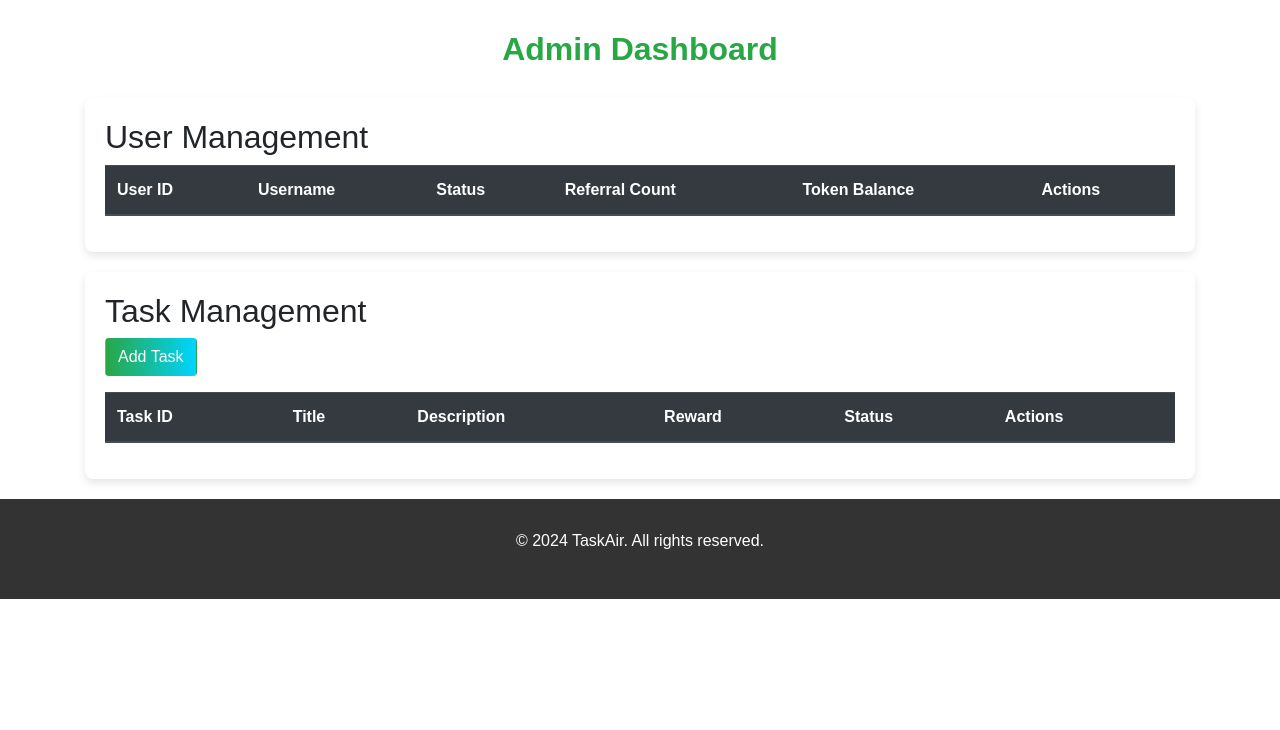
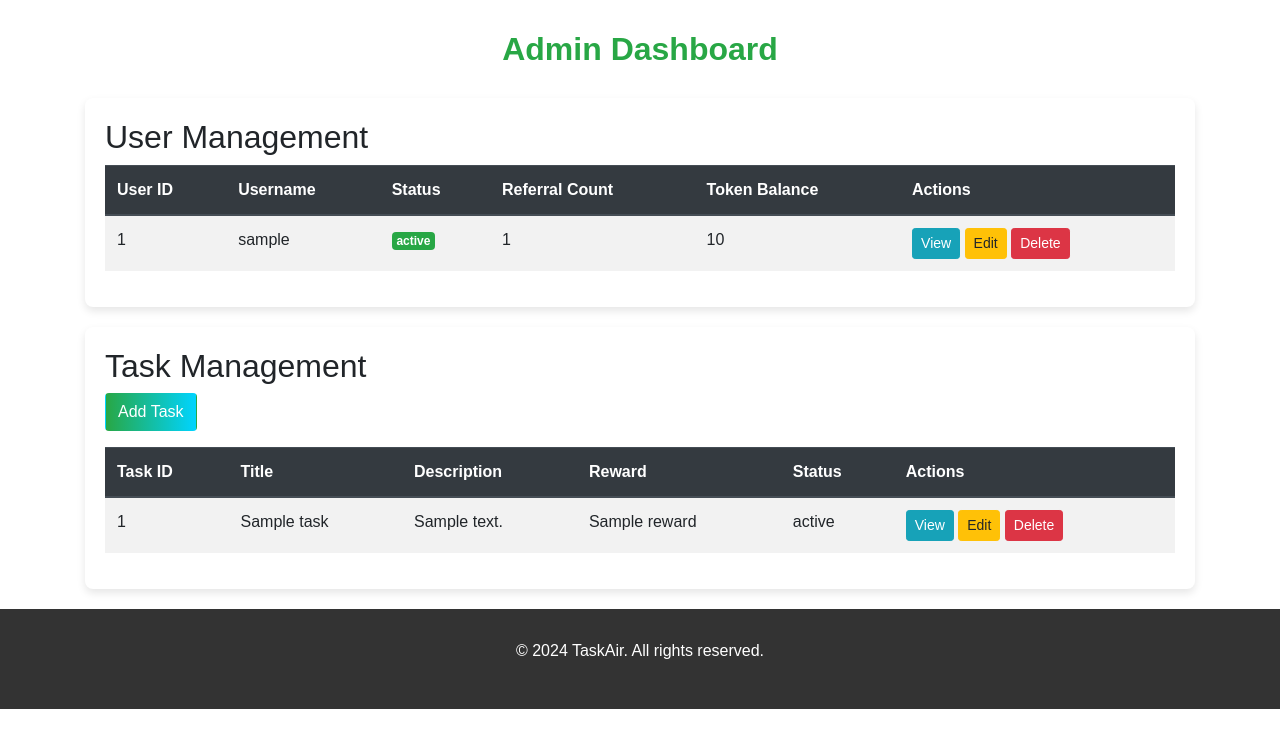
Before and after one commit to memeglow8/autotwt, a Flask app: template templates/admin_dashboard.html in a window 1280 px wide. Shown: the part 70-800 px from the top of the page. Run offline with Flask 3, Linux system fonts and the light colour scheme; the template is opened without the code that fills it: most values are stand-ins (such as "Sample title", 1, 10 or a date in 2020); lists and menus that the app fills with data are empty; some libraries are stand-ins or nearby versions.

Commit message:
Update admin_dashboard.html

```diff
--- a/templates/admin_dashboard.html
+++ b/templates/admin_dashboard.html
@@ -8,6 +8,7 @@
     <!-- Bootstrap CSS -->
     <link rel="stylesheet" href="https://stackpath.bootstrapcdn.com/bootstrap/4.5.2/css/bootstrap.min.css">
     <style>
+        /* Custom Styles */
         body {
             font-family: Arial, sans-serif;
         }
@@ -33,11 +34,29 @@
             color: #fff;
         }
 
+        .bg-dark {
+            background-color: #111;
+        }
+
+        .nav-link {
+            color: #aaa;
+            margin: 0 15px;
+            font-weight: 500;
+        }
+
+        .nav-link:hover {
+            color: #fff;
+        }
+
         .footer {
             background-color: #333;
             color: #fff;
             padding: 30px 20px;
             text-align: center;
+        }
+
+        .footer-logo {
+            width: 100px;
         }
     </style>
 </head>
@@ -73,8 +92,21 @@
                         <th>Actions</th>
                     </tr>
                 </thead>
-                <tbody id="userTable">
-                    <!-- Dynamic user rows will be added here -->
+                <tbody>
+                    {% for user in users %}
+                    <tr>
+                        <td>{{ user.id }}</td>
+                        <td>{{ user.username }}</td>
+                        <td><span class="badge badge-success">{{ user.status }}</span></td>
+                        <td>{{ user.referral_count }}</td>
+                        <td>{{ user.token_balance }}</td>
+                        <td>
+                            <button class="btn btn-sm btn-info" onclick="viewUser({{ user.id }})">View</button>
+                            <button class="btn btn-sm btn-warning" onclick="editUser({{ user.id }}, '{{ user.username }}', {{ user.referral_count }}, {{ user.token_balance }})">Edit</button>
+                            <button class="btn btn-sm btn-danger" onclick="confirmDeleteUser({{ user.id }})">Delete</button>
+                        </td>
+                    </tr>
+                    {% endfor %}
                 </tbody>
             </table>
         </div>
@@ -82,7 +114,7 @@
         <!-- Task Management Section -->
         <div class="admin-section">
             <h2>Task Management</h2>
-            <button class="btn btn-gradient mb-3" data-toggle="modal" data-target="#addTaskModal">Add Task</button>
+            <button class="btn btn-gradient mb-3" onclick="openAddTaskModal()">Add Task</button>
             <table class="table table-striped table-responsive-md">
                 <thead class="thead-dark">
                     <tr>
@@ -94,8 +126,21 @@
                         <th>Actions</th>
                     </tr>
                 </thead>
-                <tbody id="taskTable">
-                    <!-- Dynamic task rows will be added here -->
+                <tbody>
+                    {% for task in tasks %}
+                    <tr>
+                        <td>{{ task.id }}</td>
+                        <td>{{ task.title }}</td>
+                        <td>{{ task.description }}</td>
+                        <td>{{ task.reward }}</td>
+                        <td>{{ task.status }}</td>
+                        <td>
+                            <button class="btn btn-sm btn-info" onclick="viewTask({{ task.id }})">View</button>
+                            <button class="btn btn-sm btn-warning" onclick="editTask({{ task.id }}, '{{ task.title }}', '{{ task.description }}', {{ task.reward }})">Edit</button>
+                            <button class="btn btn-sm btn-danger" onclick="deleteTask({{ task.id }})">Delete</button>
+                        </td>
+                    </tr>
+                    {% endfor %}
                 </tbody>
             </table>
         </div>
@@ -106,113 +151,16 @@
         <p>© 2024 TaskAir. All rights reserved.</p>
     </footer>
 
-    <!-- Add Task Modal -->
-    <div class="modal fade" id="addTaskModal" tabindex="-1" aria-labelledby="addTaskModalLabel" aria-hidden="true">
-        <div class="modal-dialog">
-            <div class="modal-content">
-                <div class="modal-header">
-                    <h5 class="modal-title" id="addTaskModalLabel">Add New Task</h5>
-                    <button type="button" class="close" data-dismiss="modal" aria-label="Close">
-                        <span aria-hidden="true">&times;</span>
-                    </button>
-                </div>
-                <div class="modal-body">
-                    <form id="addTaskForm">
-                        <div class="form-group">
-                            <label for="taskTitle">Title</label>
-                            <input type="text" class="form-control" id="taskTitle" required>
-                        </div>
-                        <div class="form-group">
-                            <label for="taskDescription">Description</label>
-                            <textarea class="form-control" id="taskDescription" required></textarea>
-                        </div>
-                        <div class="form-group">
-                            <label for="taskReward">Reward</label>
-                            <input type="number" class="form-control" id="taskReward" required>
-                        </div>
-                    </form>
-                </div>
-                <div class="modal-footer">
-                    <button type="button" class="btn btn-primary" onclick="submitTask()">Add Task</button>
-                    <button type="button" class="btn btn-secondary" data-dismiss="modal">Close</button>
-                </div>
-            </div>
-        </div>
-    </div>
-    <!-- Dependencies -->
+    <!-- Bootstrap and jQuery scripts -->
     <script src="https://code.jquery.com/jquery-3.5.1.min.js"></script>
     <script src="https://cdn.jsdelivr.net/npm/popper.js@1.16.1/dist/umd/popper.min.js"></script>
     <script src="https://stackpath.bootstrapcdn.com/bootstrap/4.5.2/js/bootstrap.min.js"></script>
-    <!-- Custom Script -->
-<script>
-    $(document).ready(function () {
-        // Load Users
-        function loadUsers() {
-            $.ajax({
-                url: "/api/users",
-                type: "GET",
-                success: function (data) {
-                    const userTable = $("#userTable");
-                    userTable.empty();
-                    data.forEach(user => {
-                        userTable.append(`
-                            <tr>
-                                <td>${user.id}</td>
-                                <td>${user.username}</td>
-                                <td><span class="badge badge-success">${user.status}</span></td>
-                                <td>${user.referral_count}</td>
-                                <td>${user.token_balance}</td>
-                                <td>
-                                    <button class="btn btn-sm btn-info" onclick="viewUser(${user.id})">View</button>
-                                    <button class="btn btn-sm btn-warning" onclick="editUser(${user.id}, '${user.username}', ${user.referral_count}, ${user.token_balance})">Edit</button>
-                                    <button class="btn btn-sm btn-danger" onclick="deleteUser(${user.id})">Delete</button>
-                                </td>
-                            </tr>
-                        `);
-                    });
-                },
-                error: function () {
-                    alert("Failed to load users.");
-                }
-            });
-        }
-
-        // Load Tasks
-        function loadTasks() {
-            $.ajax({
-                url: "/api/tasks",
-                type: "GET",
-                success: function (data) {
-                    const taskTable = $("#taskTable");
-                    taskTable.empty();
-                    data.forEach(task => {
-                        taskTable.append(`
-                            <tr>
-                                <td>${task.id}</td>
-                                <td>${task.title}</td>
-                                <td>${task.description}</td>
-                                <td>${task.reward}</td>
-                                <td>${task.status}</td>
-                                <td>
-                                    <button class="btn btn-sm btn-info" onclick="viewTask(${task.id})">View</button>
-                                    <button class="btn btn-sm btn-warning" onclick="editTask(${task.id}, '${task.title}', '${task.description}', ${task.reward})">Edit</button>
-                                    <button class="btn btn-sm btn-danger" onclick="deleteTask(${task.id})">Delete</button>
-                                </td>
-                            </tr>
-                        `);
-                    });
-                },
-                error: function () {
-                    alert("Failed to load tasks.");
-                }
-            });
-        }
-
+    <script>
         // View User
-        window.viewUser = function (userId) {
+        function viewUser(userId) {
             $.ajax({
                 url: `/api/users/${userId}`,
-                type: "GET",
+                type: 'GET',
                 success: function (response) {
                     alert(`User ID: ${response.id}\nUsername: ${response.username}\nReferral Count: ${response.referral_count}\nToken Balance: ${response.token_balance}`);
                 },
@@ -220,10 +168,10 @@
                     alert("Failed to retrieve user details.");
                 }
             });
-        };
+        }
 
         // Edit User
-        window.editUser = function (userId, username, referralCount, tokenBalance) {
+        function editUser(userId, username, referralCount, tokenBalance) {
             const updatedUser = {
                 username: prompt("Edit Username:", username),
                 referral_count: prompt("Edit Referral Count:", referralCount),
@@ -232,106 +180,138 @@
 
             $.ajax({
                 url: `/api/users/${userId}`,
-                type: "PUT",
-                contentType: "application/json",
+                type: 'PUT',
+                contentType: 'application/json',
                 data: JSON.stringify(updatedUser),
                 success: function () {
                     alert("User updated successfully.");
-                    loadUsers();
+                    location.reload();
                 },
                 error: function () {
                     alert("Failed to update user.");
                 }
             });
-        };
+        }
 
         // Delete User
-        window.deleteUser = function (userId) {
+        function confirmDeleteUser(userId) {
             if (confirm("Are you sure you want to delete this user?")) {
                 $.ajax({
                     url: `/api/users/${userId}`,
-                    type: "DELETE",
+                    type: 'DELETE',
                     success: function () {
                         alert("User deleted successfully.");
-                        loadUsers();
+                        location.reload();
                     },
                     error: function () {
                         alert("Failed to delete user.");
                     }
                 });
             }
-        };
+        }
 
-        // Add Task
-        window.submitTask = function () {
-            const taskData = {
-                title: $("#taskTitle").val(),
-                description: $("#taskDescription").val(),
-                reward: $("#taskReward").val(),
-            };
-
+        // View Task
+        function viewTask(taskId) {
             $.ajax({
-                url: "/api/tasks",
-                type: "POST",
-                contentType: "application/json",
-                data: JSON.stringify(taskData),
-                success: function () {
-                    alert("Task added successfully.");
-                    $("#addTaskModal").modal("hide");
-                    loadTasks();
+                url: `/api/tasks/${taskId}`,
+                type: 'GET',
+                success: function (response) {
+                    alert(`Task ID: ${response.id}\nTitle: ${response.title}\nDescription: ${response.description}\nReward: ${response.reward}`);
                 },
                 error: function () {
-                    alert("Error adding task.");
+                    alert("Failed to retrieve task details.");
                 }
             });
-        };
+        }
 
         // Edit Task
-        window.editTask = function (taskId, title, description, reward) {
+        function editTask(taskId, title, description, reward) {
             const updatedTask = {
                 title: prompt("Edit Task Title:", title),
                 description: prompt("Edit Task Description:", description),
-                reward: prompt("Edit Task Reward:", reward),
+                reward: prompt("Edit Task Reward:", reward)
             };
 
             $.ajax({
                 url: `/api/tasks/${taskId}`,
-                type: "PUT",
-                contentType: "application/json",
+                type: 'PUT',
+                contentType: 'application/json',
                 data: JSON.stringify(updatedTask),
                 success: function () {
                     alert("Task updated successfully.");
-                    loadTasks();
+                    location.reload();
                 },
                 error: function () {
                     alert("Failed to update task.");
                 }
             });
-        };
+        }
 
         // Delete Task
-        window.deleteTask = function (taskId) {
+        function deleteTask(taskId) {
             if (confirm("Are you sure you want to delete this task?")) {
                 $.ajax({
                     url: `/api/tasks/${taskId}`,
-                    type: "DELETE",
+                    type: 'DELETE',
                     success: function () {
                         alert("Task deleted successfully.");
-                        loadTasks();
+                        location.reload();
                     },
                     error: function () {
                         alert("Failed to delete task.");
                     }
                 });
             }
-        };
+        }
 
-        // Initialize Data
-        loadUsers();
-        loadTasks();
-    });
-</script>
+        // Add Task
+        function openAddTaskModal() {
+            const taskFormHtml = `
+                <div id="addTaskModal" class="modal fade" tabindex="-1">
+                    <div class="modal-dialog modal-dialog-centered">
+                        <div class="modal-content">
+                            <div class="modal-header">
+                                <h5 class="modal-title">Add New Task</h5>
+                                <button type="button" class="close" data-dismiss="modal" aria-label="Close">
+                                    <span aria-hidden="true">&times;</span>
+                                </button>
+                            </div>
+                            <div class="modal-body">
+                                <form id="addTaskForm">
+                                    <div class="form-group">
+                                        <label for="taskTitle">Title</label>
+                                        <input type="text" class="form-control" id="taskTitle" required>
+                                    </div>
+                                    <div class="form-group">
+                                        <label for="taskDescription">Description</label>
+                                        <textarea class="form-control" id="taskDescription" required></textarea>
+                                    </div>
+                                    <div class="form-group">
+                                        <label for="taskReward">Reward</label>
+                                        <input type="number" class="form-control" id="taskReward" required>
+                                    </div>
+                                </form>
+                            </div>
+                            <div class="modal-footer">
+                                <button class="btn btn-primary" onclick="submitTask()">Add</button>
+                                <button class="btn btn-outline-secondary" data-dismiss="modal">Close</button>
+                            </div>
+                        </div>
+                    </div>
+                </div>`;
+            $(document.body).append(taskFormHtml);
+            $(`#addTaskModal`).modal("show");
+        }
 
+        function submitTask() {
+            const payload = {
+                title: $("#taskTitle").val(),
+                details: $("#taskDetail").val(),
+            };
+
+            $.POST("/api/tasks").then();
+        }
+    </script>
 </body>
 
 </html>
```
